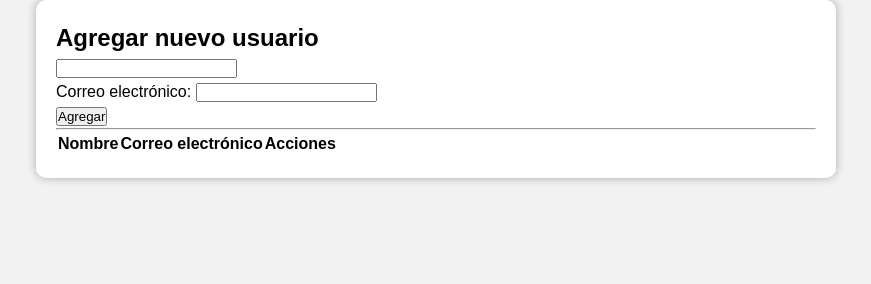
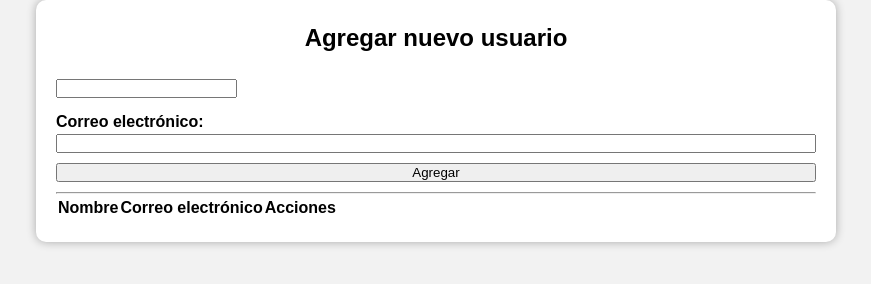
Before and after one commit to Luis-Miguel-HP/TareaProgramacion3, a plain HTML site: page index.html in a window 1280 px wide. Shown: the whole page, without its empty margins (204-1075 px from the left). Drawn offline with Linux system fonts and the light colour scheme.

Commit message:
Estilos/funciones

```diff
--- a/script.js
+++ b/script.js
@@ -0,0 +1,15 @@
+const userList = document.getElementById('user-list');
+const form = document.querySelector('form');
+const nameInput = document.getElementById('name');
+const emailInput = document.getElementById('email');
+let users = [];
+
+function addUser(name, email) {
+  const user = {
+    id: Date.now().toString(),
+    name,
+    email,
+  };
+  users.push(user);
+  renderUsers();
+}
--- a/style.css
+++ b/style.css
@@ -18,3 +18,26 @@
     border-radius: 10px;
     box-shadow: 0px 0px 10px 0px rgba(0, 0, 0, 0.3);
      }
+
+
+ h1,
+ h2 {
+       text-align: center;
+       margin-bottom: 20px;
+     }
+
+     form {
+       display: flex;
+       flex-direction: column;
+     }
+
+     .form-group {
+       display: flex;
+       flex-direction: column;
+       margin-bottom: 10px;
+     }
+
+     label {
+       font-weight: bold;
+       margin-bottom: 5
+     }
```
